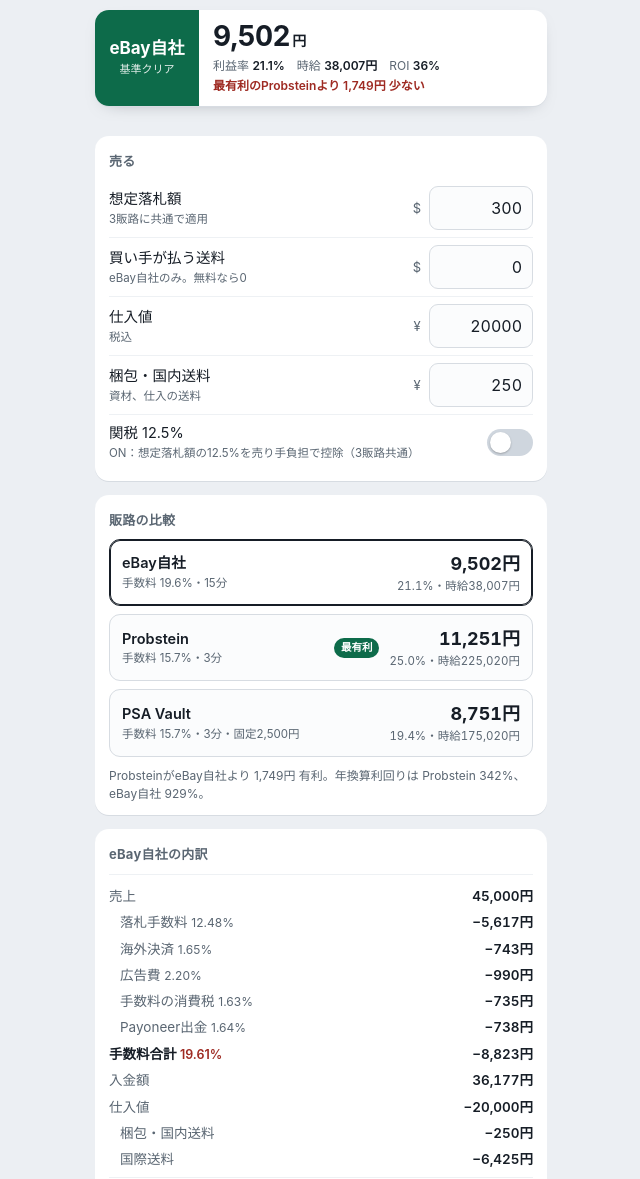
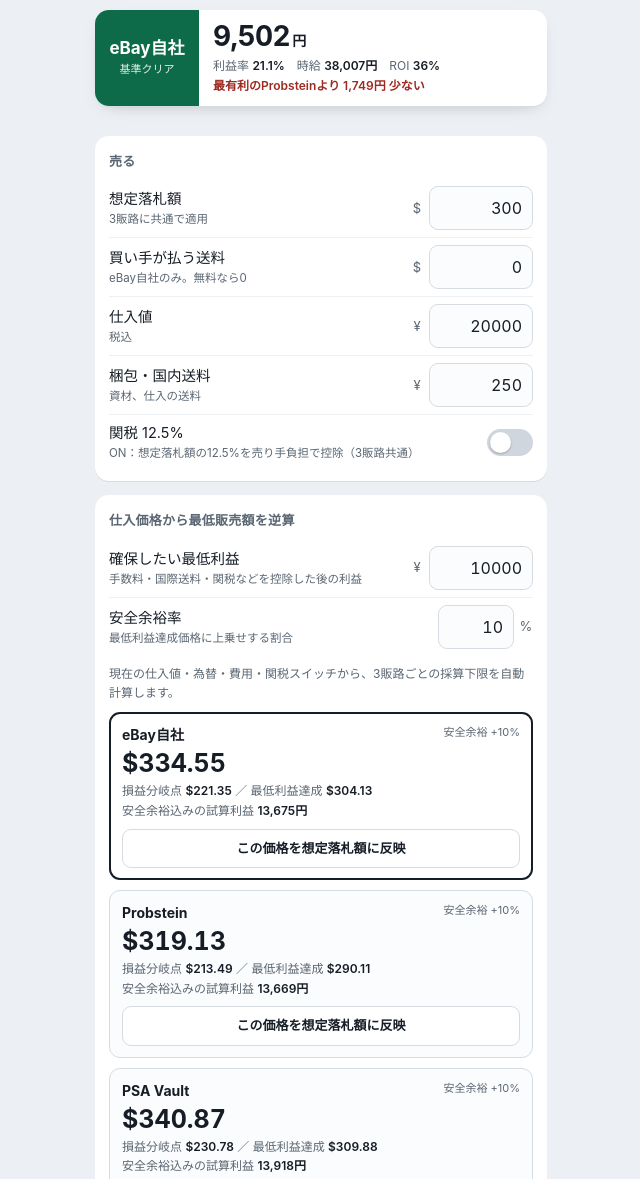
Before and after one commit to Ork168/profit, a plain HTML site: page index.html in a window 1280 px wide. Shown: the top 1179 px of the page, without its empty margins (319-959 px from the left). Drawn offline with Linux system fonts and the light colour scheme; no server answers.

Commit message:
Add reverse auction minimum-sale calculator with profit target, safety buffer and channel comparison

```diff
--- a/index.html
+++ b/index.html
@@ -86,6 +86,19 @@
   .bd div.subtotal{color:var(--ink);font-weight:600}
   .pct{font-style:normal;font-size:12px;color:var(--ink-2);font-weight:400}
   .bd div.subtotal .pct{color:var(--stop);font-weight:600;font-size:12.5px}
+
+  /* Reverse auction-price calculator */
+  .reverse-help{font-size:12px;line-height:1.6;color:var(--ink-2);margin:8px 0}
+  .reverse-results{display:grid;gap:10px;margin:10px 0 2px}
+  .reverse-card{border:1px solid var(--line);border-radius:11px;background:#fbfcfd;padding:11px 12px}
+  .reverse-card.sel{border:2px solid var(--ink);padding:10px 11px;background:#fff}
+  .reverse-title{font-size:14px;font-weight:700;display:flex;justify-content:space-between;gap:8px}
+  .reverse-title span{font-size:11px;font-weight:400;color:var(--ink-2);text-align:right}
+  .reverse-amount{font-size:25px;font-weight:700;line-height:1.35;font-variant-numeric:tabular-nums;margin-top:2px}
+  .reverse-meta{font-size:12px;color:var(--ink-2);line-height:1.65}
+  .reverse-meta strong{color:var(--ink);font-weight:600}
+  .reverse-choose{width:100%;margin-top:8px;border:1px solid var(--line);border-radius:9px;background:#fff;padding:9px 8px;color:var(--ink);font:inherit;font-size:13px;font-weight:600;cursor:pointer}
+  .reverse-choose:disabled{color:var(--ink-2);background:#eef1f4;cursor:not-allowed}
 
   .limits{display:flex;gap:10px;margin-top:2px}
   .limit{flex:1;border:1px solid var(--line);border-radius:11px;padding:9px 11px;background:#fbfcfd}
@@ -202,6 +215,21 @@
       <label for="duty125">関税 12.5%<em>ON：想定落札額の12.5%を売り手負担で控除（3販路共通）</em></label>
       <div class="tg"><input type="checkbox" id="duty125" aria-label="関税12.5％を計算に含める"><i></i></div>
     </div>
+  </section>
+
+  <section id="reverseSection">
+    <h2>仕入価格から最低販売額を逆算</h2>
+    <div class="row">
+      <label for="minProfitJpy">確保したい最低利益<em>手数料・国際送料・関税などを控除した後の利益</em></label>
+      <div class="field"><span>¥</span><input type="number" min="0" step="1000" inputmode="numeric" id="minProfitJpy" value="10000"></div>
+    </div>
+    <div class="row">
+      <label for="safetyPct">安全余裕率<em>最低利益達成価格に上乗せする割合</em></label>
+      <div class="field"><input type="number" min="0" step="1" inputmode="decimal" id="safetyPct" class="narrow" value="10"><span>%</span></div>
+    </div>
+    <p class="reverse-help">現在の仕入値・為替・費用・関税スイッチから、3販路ごとの採算下限を自動計算します。</p>
+    <div id="reverseResults" class="reverse-results" aria-live="polite"></div>
+    <p class="reverse-help">「損益分岐点」は利益0円の境目、「最低利益達成」は指定利益を確保する下限です。「安全余裕込み」は下限に指定割合を上乗せした額です。実際の落札価格を予測・保証するものではありません。</p>
   </section>
 
   <section>
@@ -363,7 +391,7 @@
     "fvf1","fvf2","tier","fixedHigh","fixedLow","intlFee","adFee","adShare","taxRate","payoneer","ebayMin","ebayDays",
     "pb_lo0","pb_r0","pb_lo1","pb_r1","pb_lo2","pb_r2","pb_lo3","pb_r3","pb_lo4","pb_r4","pb_lo5","pb_r5","pbPayout","pbMin","pbDays",
     "ps_lo0","ps_r0","ps_lo1","ps_r1","ps_lo2","ps_r2","ps_lo3","ps_r3","ps_lo4","ps_r4","ps_lo5","ps_r5","psMinFee","psFixed","psPayout","psMin","psDays",
-    "shipIntl","fx","fxSpread","targetMargin","targetHourly"];
+    "shipIntl","fx","fxSpread","targetMargin","targetHourly","minProfitJpy","safetyPct"];
   var TOGS = ["pbInclusive","psInclusive","refund","fxAuto","duty125"];
   var FIELDS = NUMS.concat(TOGS);
   var K_LAST="ebay-profit:last", K_DEF="ebay-profit:defaults", K_PRE="ebay-profit:presets";
@@ -476,8 +504,69 @@
     return hi;
   }
 
+  // Finds the minimum auction price for an absolute post-expense profit goal.
+  // Uses calc() so tiered selling fees, 12.5% duty, and tax-refund settings match the main app.
+  function solvePriceForProfit(key, profitJpy){
+    if (v("fx")<=0 || !isFinite(profitJpy)) return NaN;
+    function gap(p){ return calc(key,p,v("cost")).profit-profitJpy; }
+    if (gap(0)>=0) return 0;
+    var lo=0, hi=Math.max(1,Math.max(0,v("cost"))/v("fx"));
+    for (var n=0;n<40 && gap(hi)<0;n++){
+      hi*=2;
+      if (hi>10000000) return NaN;
+    }
+    if (gap(hi)<0) return NaN;
+    for (var i=0;i<65;i++){
+      var mid=(lo+hi)/2;
+      if (gap(mid)<0) lo=mid;
+      else hi=mid;
+    }
+    return hi;
+  }
+  function roundUpPrice(key,priceUsd,profitJpy){
+    if (!isFinite(priceUsd)) return NaN;
+    var amount=Math.ceil((Math.max(0,priceUsd)-1e-9)*100)/100;
+    // Ensure the displayed cent-rounded price actually meets the profit goal.
+    for (var i=0;i<101 && calc(key,amount,v("cost")).profit<profitJpy-0.00001;i++){
+      amount=Math.round(amount*100+1)/100;
+    }
+    return calc(key,amount,v("cost")).profit>=profitJpy-0.00001 ? amount : NaN;
+  }
+  function renderReverse(){
+    var target=Math.max(1,v("minProfitJpy")), extra=Math.max(0,v("safetyPct"));
+    var box=document.getElementById("reverseResults"); box.innerHTML="";
+    CH.forEach(function(ch){
+      var rawBreak=solvePriceForProfit(ch.key,0);
+      var rawTarget=solvePriceForProfit(ch.key,target);
+      var breakPrice=roundUpPrice(ch.key,rawBreak,0);
+      var targetPrice=roundUpPrice(ch.key,rawTarget,target);
+      var buffered=isFinite(targetPrice) ?
+        roundUpPrice(ch.key,targetPrice*(1+extra/100),target) : NaN;
+      var gain=isFinite(buffered)?calc(ch.key,buffered,v("cost")).profit:NaN;
+      var ok=isFinite(buffered) && isFinite(breakPrice) && isFinite(targetPrice);
+      var item=document.createElement("div");
+      item.className="reverse-card"+(ch.key===selected?" sel":"");
+      item.innerHTML='<div class="reverse-title">'+ch.name+'<span>安全余裕 +'+extra.toLocaleString("ja-JP")+'%</span></div>'+
+        '<div class="reverse-amount">'+(ok?usd(buffered):"計算不可")+'</div>'+
+        '<div class="reverse-meta">損益分岐点 <strong>'+(isFinite(breakPrice)?usd(breakPrice):"—")+'</strong> ／ 最低利益達成 <strong>'+(isFinite(targetPrice)?usd(targetPrice):"—")+'</strong></div>'+
+        '<div class="reverse-meta">安全余裕込みの試算利益 <strong>'+(ok?yen(gain):"—")+'</strong></div>';
+      var button=document.createElement("button");
+      button.type="button"; button.className="reverse-choose"; button.disabled=!ok;
+      button.textContent="この価格を想定落札額に反映";
+      button.addEventListener("click",function(){
+        if(!ok) return;
+        document.getElementById("price").value=buffered.toFixed(2);
+        selected=ch.key;
+        render(); autosave();
+        document.getElementById("price").scrollIntoView({behavior:"smooth",block:"center"});
+      });
+      item.appendChild(button); box.appendChild(item);
+    });
+  }
+
   function render(){
     var results = CH.map(function(c){ var r=calc(c.key, v("price"), v("cost")); r.name=c.name; return r; });
+    renderReverse();
     var best = results.reduce(function(a,b){ return b.profit>a.profit?b:a; });
     var sorted = results.slice().sort(function(a,b){ return b.profit-a.profit; });
 
@@ -618,7 +707,7 @@
     var b=document.getElementById("transfer"), txt=b.value.trim();
     if(!txt){ say("先に文字列を貼り付けてください","ng"); b.focus(); return; }
     var d; try{ d=JSON.parse(txt); }catch(e){ say("文字列が壊れています","ng"); return; }
-    if(d.defaults) baseline=d.defaults;
+    if(d.defaults) baseline=Object.assign({},factory,d.defaults);
     if(d.presets) presets=d.presets;
     if(d.current) apply(d.current);
     refreshPresetList(""); render();
@@ -652,7 +741,7 @@
   render();
   if(!storageOK){ say("この環境では保存できません（値は今回のみ有効）","ng"); if(on("fxAuto")) fetchRate(); }
   else {
-    read(K_DEF).then(function(d){ if(d){ baseline=d; apply(d);} }).catch(function(){})
+    read(K_DEF).then(function(d){ if(d){ baseline=Object.assign({},factory,d); apply(d);} }).catch(function(){})
       .then(function(){ return read(K_LAST).catch(function(){return null;}); })
       .then(function(l){ if(l) apply(l); render(); })
       .then(function(){ return read(K_PRE).catch(function(){return null;}); })
```
